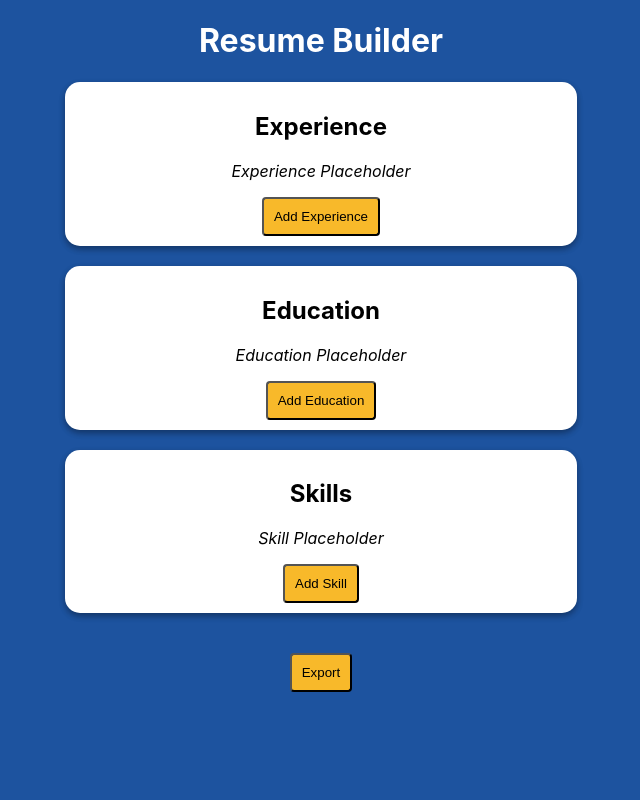
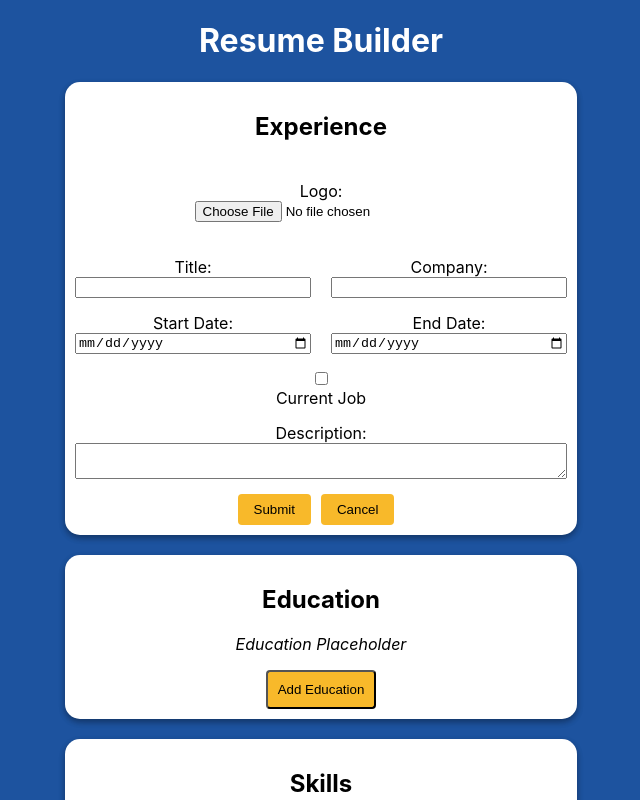
Before and after one commit to MLH-Fellowship/orientation-project-js-24.FAL.B, a React (Create React App) app: page / in a window 1280 px wide. Both pictures are taken after a click on the button "Add Experience". Shown: the top 800 px of the page, without its empty margins (319-959 px from the left). Built offline with nearby package versions, Linux system fonts and the light colour scheme.

Commit message:
Create ability for user to add and view work experience

```diff
--- a/src/App.css
+++ b/src/App.css
@@ -27,3 +27,176 @@ button {
   border-radius: 4px;
   background-color: rgb(248 185 42);
 }
+
+.experienceForm {
+  display: flex;
+  flex-direction: column;
+  gap: 15px;
+  max-width: 600px;
+  margin: 0 auto;
+}
+
+.experienceForm .row {
+  display: flex;
+  justify-content: space-between;
+  gap: 20px;
+}
+
+.experienceForm label {
+  display: flex;
+  flex-direction: column;
+  flex: 1;
+}
+
+.experienceForm .fullWidth {
+  flex: 1;
+  text-align: center;
+}
+
+.experienceForm .logoPreview {
+  max-width: 100px;
+  margin-bottom: 10px;
+}
+
+.experienceForm buttonRow {
+  display: flex;
+  gap: 10px;
+  justify-content: space-between;
+}
+
+.experienceForm button {
+  padding: 8px 16px;
+  background-color: #f8b92a;
+  border: none;
+  border-radius: 4px;
+  cursor: pointer;
+  margin-right: 10px;
+}
+
+.experienceForm button:hover {
+  background-color: #dc8937;
+}
+.experienceForm .fileUploadContainer {
+  display: flex;
+  justify-content: center;
+  margin: 20px 0;
+}
+.experienceForm  .logoPreviewContainer {
+  display: flex;
+  justify-content: center;
+  margin: 20px 0;
+}
+
+.experienceForm  .logoPreview {
+  max-width: 50px;
+  max-height: 50px;
+  width: auto;
+  height: auto;
+  object-fit: contain;
+  margin-bottom: 10px;
+  align-items: center;
+}
+
+
+.experienceForm .fileUploadContainer label {
+  display: flex;
+  flex-direction: column;
+  align-items: center;
+}
+
+.experienceTable {
+  display: flex;
+  flex-direction: column;
+  width: 100%;
+  gap: 10px;
+  max-width: 900px;
+  margin: 0 auto;
+}
+
+.experienceRow {
+  display: flex;
+  align-items: center;
+  padding: 10px;
+  background-color: #f9f9f9;
+  border: 1px solid #ddd;
+  border-radius: 8px;
+  transition: box-shadow 0.3s ease;
+}
+
+.experienceRow:hover {
+  box-shadow: 0px 4px 12px rgba(0, 0, 0, 0.1);
+}
+
+.experienceLogo {
+  flex: 0 0 100px;
+  display: flex;
+  justify-content: center;
+  align-items: center;
+}
+
+.experienceLogo img {
+  width: 80px;
+  height: 80px;
+  object-fit: cover;
+  border-radius: 8px;
+}
+
+.noLogo {
+  width: 80px;
+  height: 80px;
+  display: flex;
+  justify-content: center;
+  align-items: center;
+  background-color: #ddd;
+  border-radius: 8px;
+  font-size: 12px;
+  color: #777;
+}
+
+.experienceDetails {
+  flex-grow: 1;
+  padding: 0 15px;
+}
+
+.experienceTitle {
+  font-size: 18px;
+  font-weight: bold;
+  color: #333;
+}
+
+.experienceCompany {
+  font-size: 16px;
+  color: #777;
+  margin-bottom: 5px;
+}
+
+.experienceDates {
+  font-size: 14px;
+  color: #666;
+  margin-bottom: 5px;
+}
+
+.experienceDescription {
+  font-size: 14px;
+  color: #555;
+  line-height: 1.5;
+}
+
+.experienceActions {
+  flex: 0 0 120px;
+  display: flex;
+  justify-content: space-evenly;
+}
+
+.experienceActions button {
+  padding: 5px 10px;
+  background-color: #007bff;
+  color: white;
+  border: none;
+  border-radius: 4px;
+  cursor: pointer;
+}
+
+.experienceActions button:hover {
+  background-color: #0056b3;
+}
--- a/src/App.js
+++ b/src/App.js
@@ -1,28 +1,54 @@
+import ExperienceForm from "./components/experience/ExperienceForm";
+import ViewExperience from "./components/experience/ViewExperience";
 import "./App.css";
+import { useState } from "react";
 
 function App() {
+  const [experiences, setExperiences] = useState([]);
+  const [showForm, setShowForm] = useState(false);
+
+  const handleAddExperience = () => {
+    setShowForm(true);
+  };
+
+  const handleSubmitExperience = (experienceData) => {
+    setExperiences([...experiences, experienceData]);
+    setShowForm(false);
+  };
+
+  const handleCancel = () => {
+    setShowForm(false);
+  };
+
   return (
     <div className="App">
       <h1>Resume Builder</h1>
       <div className="resumeSection">
         <h2>Experience</h2>
-        <p>Experience Placeholder</p>
-        <button>Add Experience</button>
-        <br></br>
+
+        {showForm ? (
+          <ExperienceForm onSubmit={handleSubmitExperience} onCancel={handleCancel} />
+        ) : (
+          <>
+            <button onClick={handleAddExperience}>Add Experience</button>
+            <ViewExperience experiences={experiences} />
+          </>
+        )}
       </div>
+
       <div className="resumeSection">
         <h2>Education</h2>
         <p>Education Placeholder</p>
         <button>Add Education</button>
-        <br></br>
       </div>
+
       <div className="resumeSection">
         <h2>Skills</h2>
         <p>Skill Placeholder</p>
         <button>Add Skill</button>
-        <br></br>
       </div>
-      <br></br>
+
+      <br />
       <button>Export</button>
     </div>
   );
--- /dev/null
+++ b/src/components/experience/ExperienceForm.js
@@ -0,0 +1,147 @@
+import React, { useState } from 'react';
+
+function ExperienceForm({ onSubmit, onCancel }) {
+  const [formData, setFormData] = useState({
+    title: '',
+    company: '',
+    start_date: '',
+    end_date: '',
+    description: '',
+    logo: '',
+    isCurrent: false,
+  });
+
+  const [errors, setErrors] = useState({});
+
+  const handleChange = (e) => {
+    const { name, value } = e.target;
+    setFormData({ ...formData, [name]: value });
+  };
+
+  const handleFileChange = (e) => {
+    const file = e.target.files[0];
+    if (file) {
+      const reader = new FileReader();
+      reader.onload = () => {
+        setFormData({ ...formData, logo: reader.result });
+      };
+      reader.readAsDataURL(file);
+    }
+  };
+
+  const handleCheckboxChange = () => {
+    setFormData((prev) => ({ ...prev, isCurrent: !prev.isCurrent, end_date: '' }));
+  };
+
+  const validateDates = () => {
+    if (!formData.isCurrent && formData.end_date) {
+      if (new Date(formData.end_date) < new Date(formData.start_date)) {
+        setErrors({ end_date: 'End date cannot be earlier than start date' });
+        return false;
+      }
+    }
+    setErrors({});
+    return true;
+  };
+
+  const handleSubmit = (e) => {
+    e.preventDefault();
+
+    if (!validateDates()) return;
+
+    const experienceData = {
+      title: formData.title,
+      company: formData.company,
+      start_date: formData.start_date,
+      end_date: formData.isCurrent ? 'Present' : formData.end_date,
+      description: formData.description,
+      logo: formData.logo,
+    };
+
+    onSubmit(experienceData);
+  };
+
+  return (
+    <form onSubmit={handleSubmit} className="experienceForm">
+      {formData.logo && (
+  <div className="logoPreviewContainer">
+    <img src={formData.logo} alt="Logo" className="logoPreview" />
+  </div>
+)}
+      <div className='fileUploadContainer'>
+      <label className="fullWidth">
+        Logo:
+        <input type="file" name="logo" onChange={handleFileChange} />
+      </label>
+      </div>
+      <div className="row">
+        <label>
+          Title:
+          <input
+            type="text"
+            name="title"
+            value={formData.title}
+            onChange={handleChange}
+            required
+          />
+        </label>
+        <label>
+          Company:
+          <input
+            type="text"
+            name="company"
+            value={formData.company}
+            onChange={handleChange}
+            required
+          />
+        </label>
+      </div>
+
+      <div className="row">
+        <label>
+          Start Date:
+          <input
+            type="date"
+            name="start_date"
+            value={formData.start_date}
+            onChange={handleChange}
+            required
+          />
+        </label>
+        <label>
+          End Date:
+          <input
+            type="date"
+            name="end_date"
+            value={formData.isCurrent ? '' : formData.end_date}
+            onChange={handleChange}
+            disabled={formData.isCurrent}
+          />
+          {errors.end_date && <span className="error" style={{color:"red"}}>{errors.end_date}</span>}
+        </label>
+      </div>
+
+      <label>
+        <input
+          type="checkbox"
+          name="isCurrent"
+          checked={formData.isCurrent}
+          onChange={handleCheckboxChange}
+        />
+        Current Job
+      </label>
+
+      <label className="fullWidth">
+        Description:
+        <textarea name="description" value={formData.description} onChange={handleChange} />
+      </label>
+
+      <div className="buttonRow">
+        <button type="submit">Submit</button>
+        <button type="button" onClick={onCancel}>Cancel</button>
+      </div>
+    </form>
+  );
+}
+
+export default ExperienceForm;
--- /dev/null
+++ b/src/components/experience/ViewExperience.js
@@ -0,0 +1,47 @@
+import React from 'react';
+
+function ViewExperience({ experiences, onEdit, onDelete }) {
+  const sortedExperiences = experiences.sort((a, b) => {
+    const isACurrent = a.end_date === 'Present';
+    const isBCurrent = b.end_date === 'Present';
+
+    if (isACurrent && !isBCurrent) return -1;
+    if (!isACurrent && isBCurrent) return 1;
+
+    const dateA = new Date(a.start_date);
+    const dateB = new Date(b.start_date);
+    return dateB - dateA;
+  });
+
+  return (
+    <div className="experienceTable">
+      {sortedExperiences.map((experience, index) => (
+        <div key={index} className="experienceRow">
+          <div className="experienceLogo">
+            {experience.logo ? (
+              <img src={experience.logo} alt={`${experience.company} logo`} />
+            ) : (
+              <div className="noLogo">No Logo</div>
+            )}
+          </div>
+
+          <div className="experienceDetails">
+            <div className="experienceTitle">{experience.title}</div>
+            <div className="experienceCompany">{experience.company}</div>
+            <div className="experienceDates">
+              {experience.start_date} - {experience.end_date || 'Present'}
+            </div>
+            <div className="experienceDescription">{experience.description}</div>
+          </div>
+
+          <div className="experienceActions">
+            <button onClick={() => onEdit(index)}>Edit</button>
+            <button onClick={() => onDelete(index)}>Delete</button>
+          </div>
+        </div>
+      ))}
+    </div>
+  );
+}
+
+export default ViewExperience;
```
